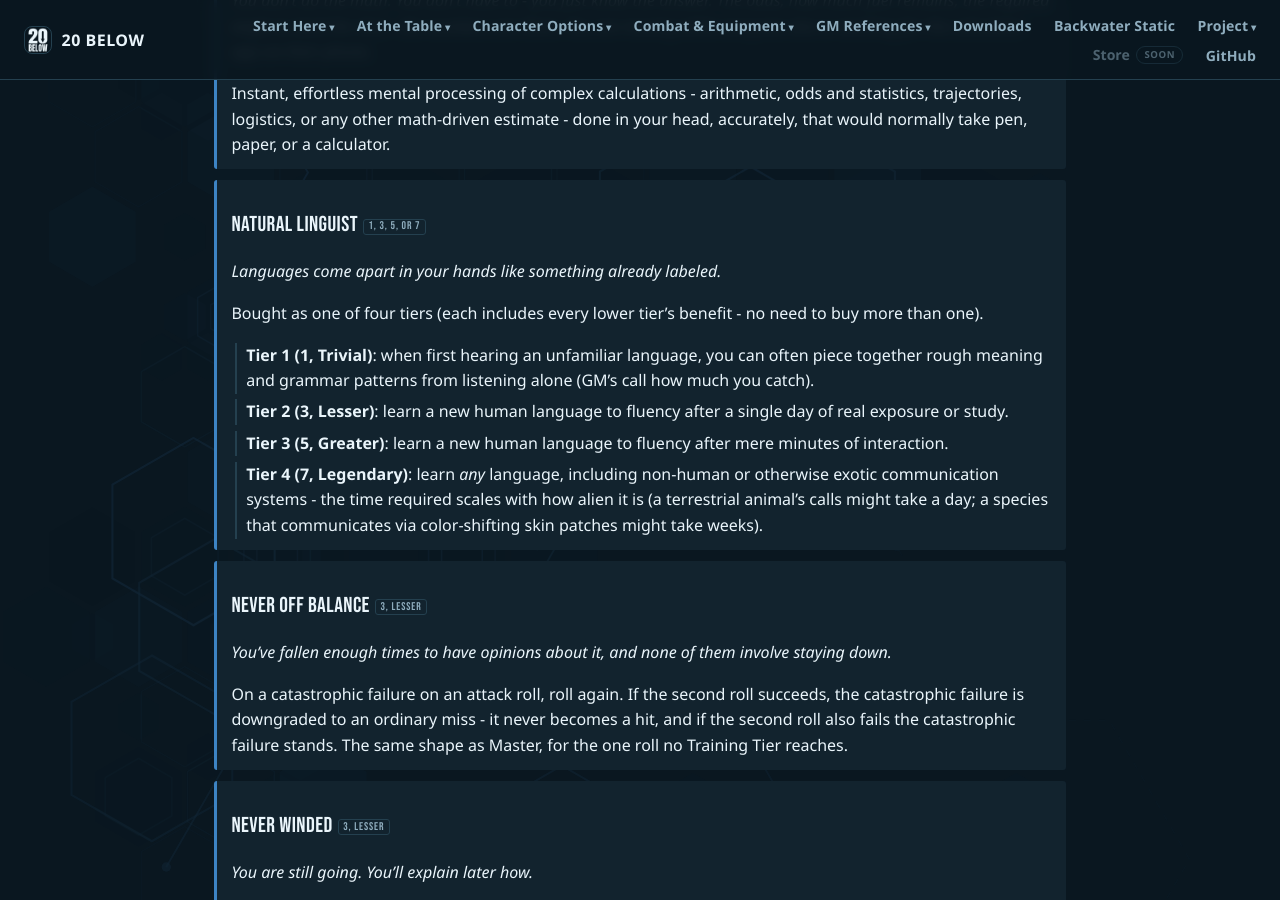
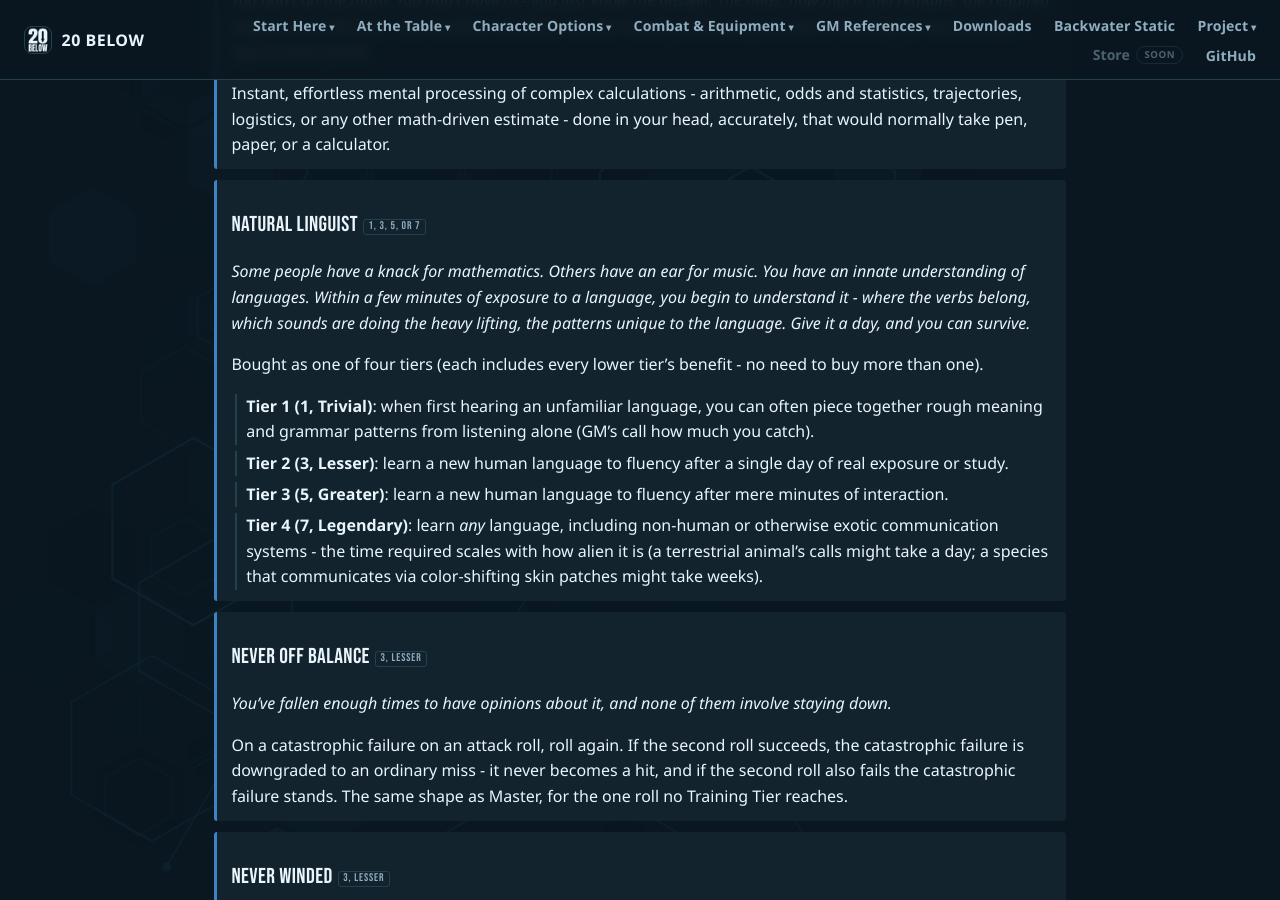
Before and after one commit to feralucce/20_Below, a Jekyll site: the page built from webbook/boons.md, in a window 1280 px wide and 900 px high, scrolled down 11005 px. Built offline with Jekyll 4.4.1, drawn with Linux system fonts in a browser that asks for light colours.

Commit message:
Boons: rework the Natural Linguist flavour
Co-Authored-By: Claude Opus 5 <noreply@anthropic.com>

```diff
--- a/webbook/boons.md
+++ b/webbook/boons.md
@@ -714,7 +714,7 @@ Instant, effortless mental processing of complex calculations - arithmetic, odds
 
 <div class="boon-flavour" markdown="1">
 
-Languages come apart in your hands like something already labeled.
+Some people have a knack for mathematics. Others have an ear for music. You have an innate understanding of languages. Within a few minutes of exposure to a language, you begin to understand it - where the verbs belong, which sounds are doing the heavy lifting, the patterns unique to the language. Give it a day, and you can survive.
 
 </div>
 
```
